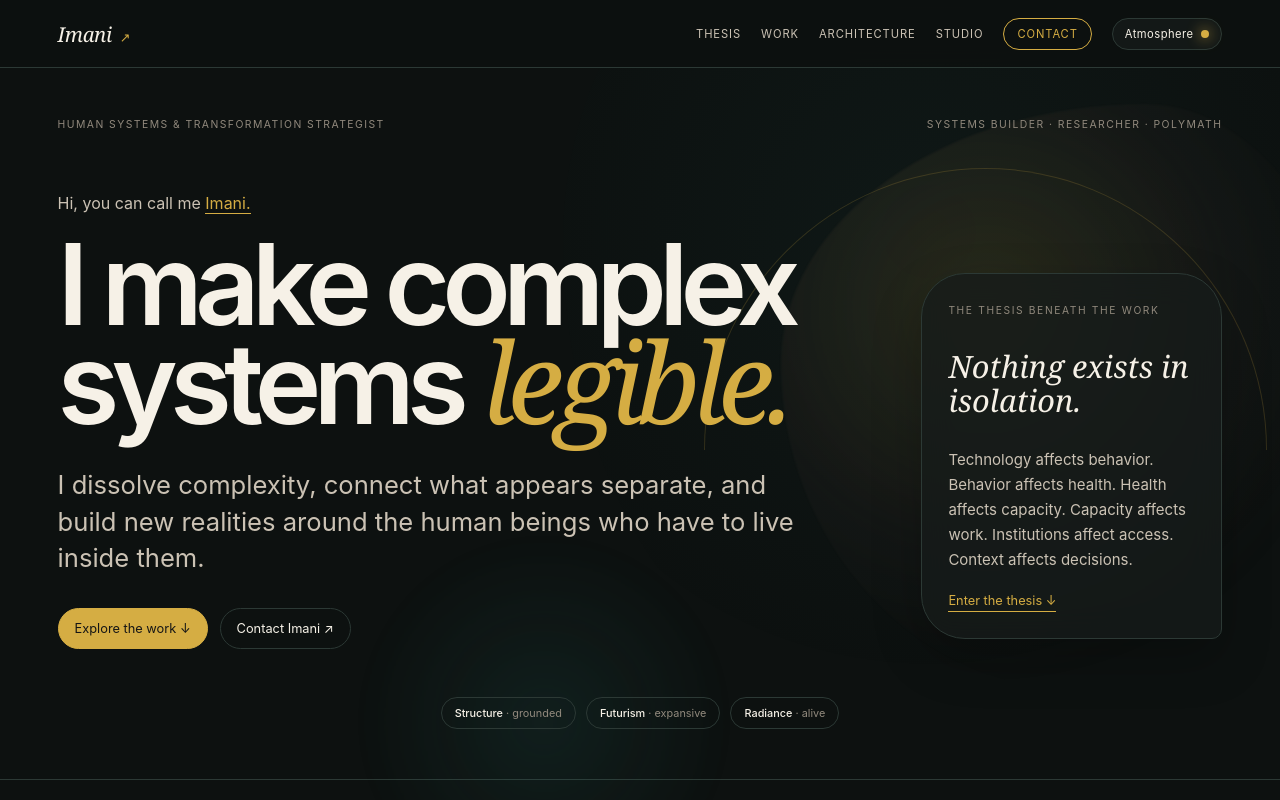
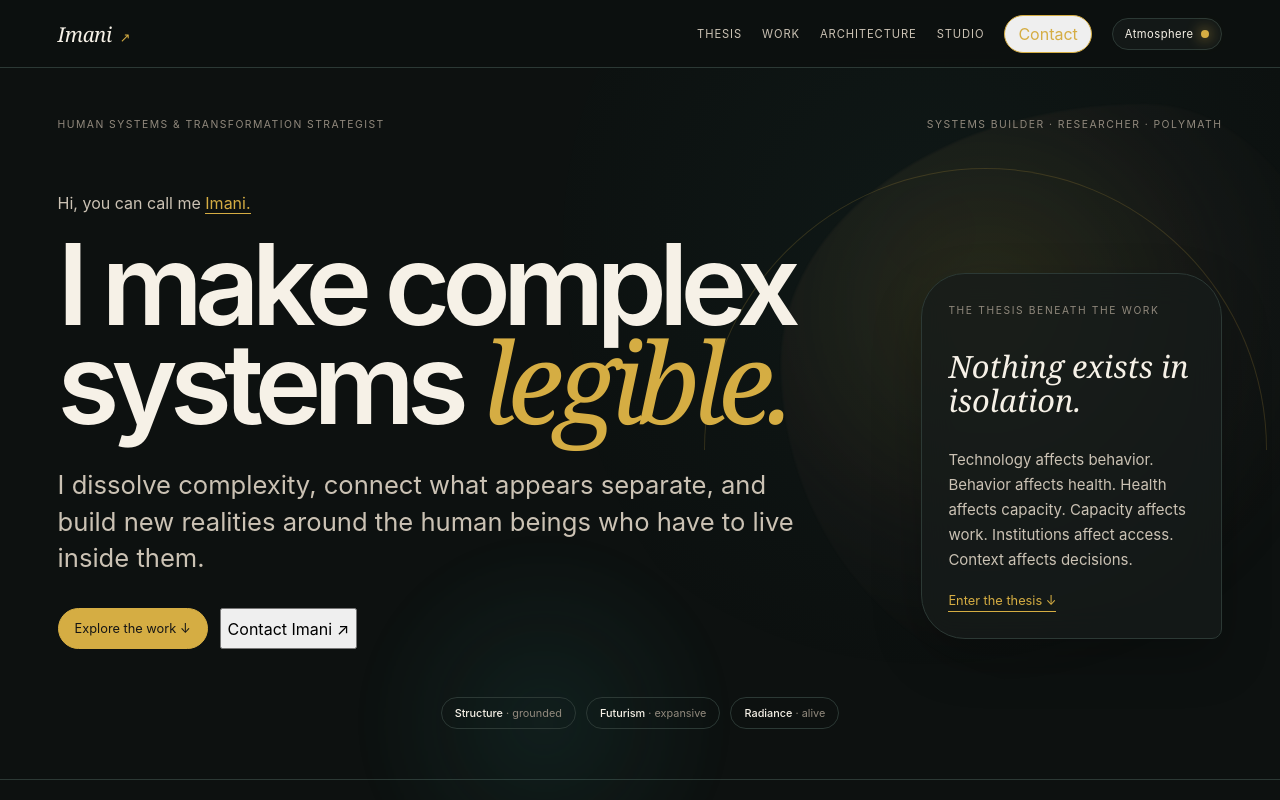
Before and after one commit to Iamlegend-Imani/Iamlegend-Imani, a Next.js app: page / in a window 1280 px wide. Shown: the top 800 px of the page. Built offline with nearby package versions, Linux system fonts and the light colour scheme.

Commit message:
Route all contact actions through working contact portal

```diff
--- a/app/page.tsx
+++ b/app/page.tsx
@@ -1,10 +1,10 @@
 import ThemeToggle from '@/components/ThemeToggle';
 import ProjectExplorer from '@/components/ProjectExplorer';
 import StudioTabs from '@/components/StudioTabs';
+import ContactPortal from '@/components/ContactPortal';
 
 const linkedin = 'https://www.linkedin.com/in/imanikir/';
 const github = 'https://github.com/Iamlegend-Imani';
-const contact = 'mailto:imani.kirika.me@gmail.com?subject=Let%27s%20connect';
 
 const territories = [
   {
@@ -49,7 +49,7 @@ export default function Home() {
           <a href="#work">Work</a>
           <a href="#architecture">Architecture</a>
           <a href="#studio">Studio</a>
-          <a className="contactNav" href={contact}>Contact</a>
+          <ContactPortal label="Contact" className="contactNav" />
           <ThemeToggle />
         </nav>
       </header>
@@ -71,7 +71,7 @@ export default function Home() {
             <p className="lede">I dissolve complexity, connect what appears separate, and build new realities around the human beings who have to live inside them.</p>
             <div className="heroActions">
               <a className="primaryAction" href="#work">Explore the work ↓</a>
-              <a href={contact}>Contact Imani ↗</a>
+              <ContactPortal label="Contact Imani ↗" />
             </div>
           </div>
 
@@ -188,7 +188,7 @@ export default function Home() {
         <h2>Bring me the problem that does not fit neatly inside one department.</h2>
         <p>I am open to conversations across AI and emerging technology, health technology, cybersecurity and GRC, AI governance, human systems research, strategic transformation, advisory work, fellowships, research collaborations, product partnerships, and experimental ventures.</p>
         <div className="connectLinks">
-          <a className="primaryAction" href={contact}>Contact Imani ↗</a>
+          <ContactPortal label="Contact Imani ↗" className="primaryAction" />
           <a href={linkedin} target="_blank" rel="noreferrer">Connect on LinkedIn ↗</a>
           <a href={github} target="_blank" rel="noreferrer">Explore GitHub ↗</a>
           <a href="#top">Back to top ↑</a>
```
